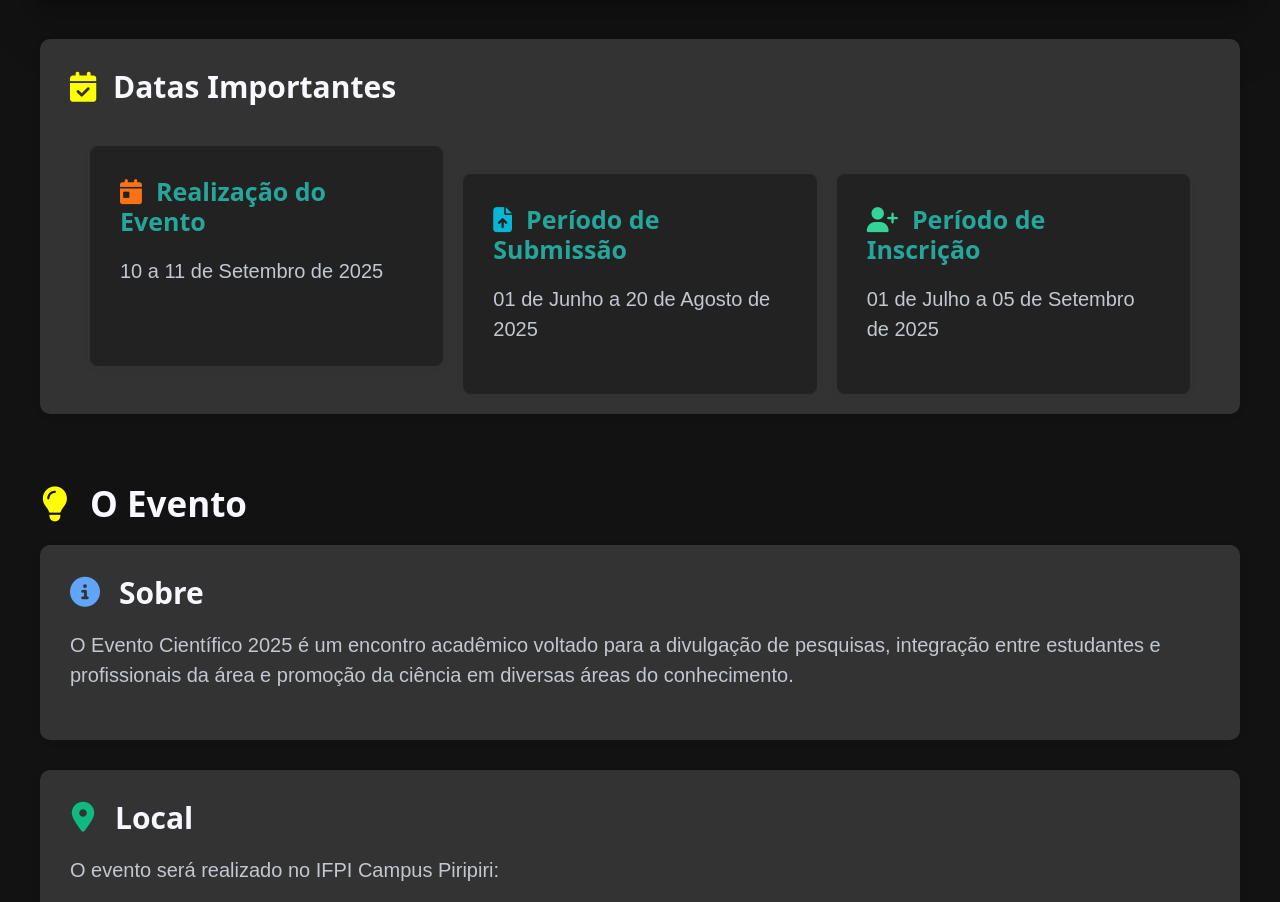
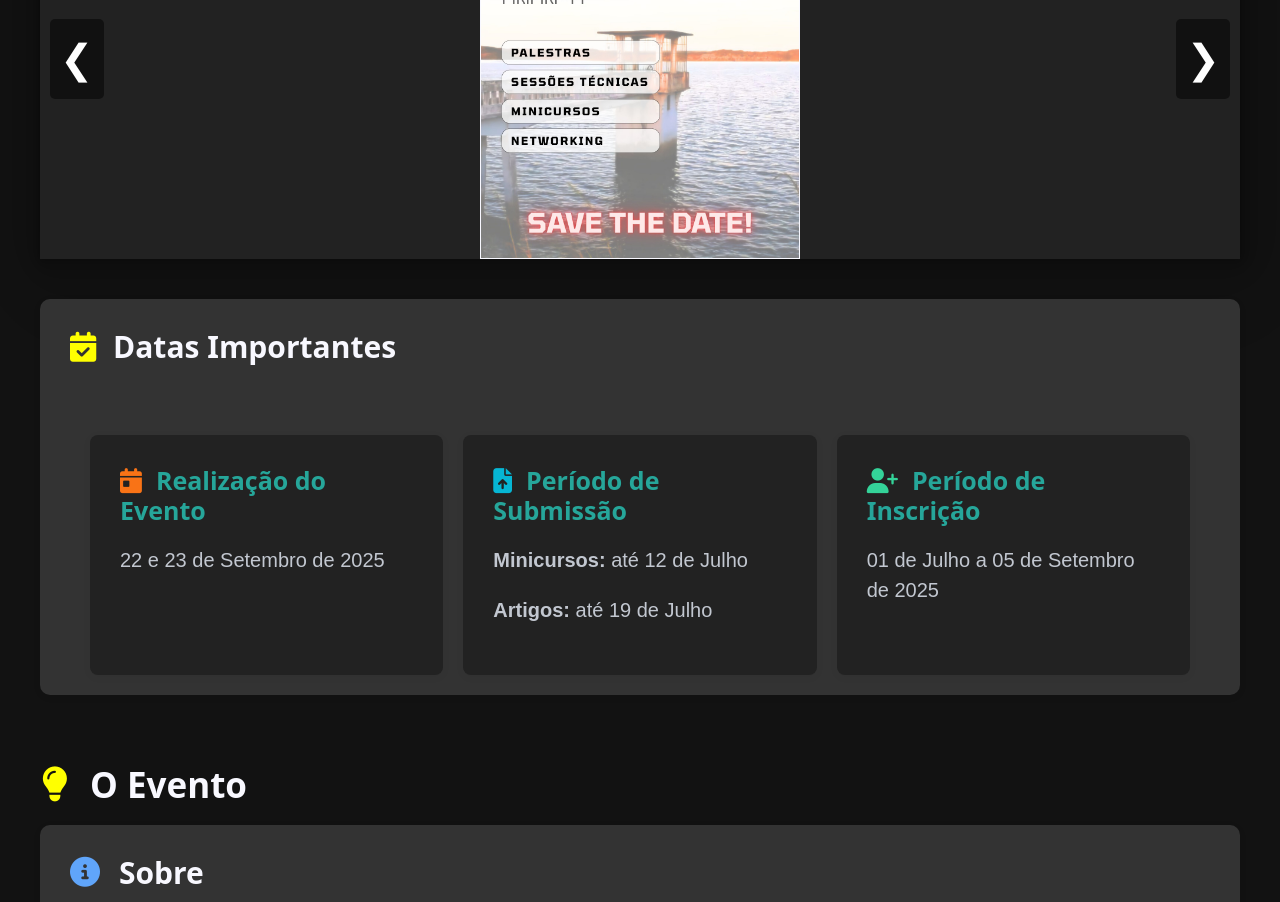
Before and after one commit to maykolsampaio/codec-pi, a Flask app: page / in a window 1280 px wide. Shown: the part 531-1433 px from the top of the page. Run offline with Flask 3, Linux system fonts and the light colour scheme; some libraries are stand-ins or nearby versions.

Commit message:
exclusão de arquivos desnecessários e inclusão do logo do evento e banners.

```diff
--- a/main.py
+++ b/flask_app.py
@@ -83,7 +83,7 @@ def enviar_mensagem():
 
 
 def main():
-    app.run(port=int(os.environ.get("PORT", 80)))
+    app.run(port=int(os.environ.get("PORT", 5000)))
 
 
 if __name__ == "__main__":
--- a/requirements.txt
+++ b/requirements.txt
@@ -8,3 +8,4 @@ jsonify
 requests
 flask-cors
 python-dotenv
+build
--- a/static/style.css
+++ b/static/style.css
@@ -58,6 +58,7 @@ html {
   --text-color-hover: #f8f8ff;
   --hd-color: #1f6389;
   --day-bg: #333;
+  --logo: url("/static/images/codec-white.png");
   --section-bg: #222;
   /* Fundo de sessão um pouco mais claro que day-bg */
   --theme-color: yellow;
@@ -319,23 +329,35 @@ header ul {
 }
 
 .carousel {
-  display: flex;
   transition: transform 0.5s ease-in-out;
   width: 100%;
 }
 
 .carousel-slide {
+  /*
   min-width: 100%;
+  background-position: center;
+  background-repeat: no-repeat;
+  background-size: cover;
+  */
+  display: none;
+  justify-content: center;
+  align-items: center;
   height: 400px;
-  background-size: cover;
-  background-position: center;
   position: relative;
-  display: none;
-  border-radius: 10px;
+  background-color: var(--section-bg); /* cor de fundo para evitar transparência */
+}
+
+.carousel-slide img {
+  height: 100%;
+  width: auto;
+  border: 1px solid var(--text-color);
+  object-fit: contain;
 }
 
 .carousel-slide.active {
-  display: block;
+  /*display: block; */
+  display: flex;
 }
 
 .carousel-caption {
--- a/templates/index.html
+++ b/templates/index.html
@@ -22,10 +22,8 @@
 <body>
 
   <header>
-    <nav>
-      <ul>
-        <li class="secondary"><a href="#inicio">CODEC-PI 2025</a></li>
-      </ul>
+     <img src="static/images/codec.png" alt="Logo do Evento" width="20%" height="auto" style="margin-right: 10px;">
+     <nav>
       <ul class="menu-desktop">
         <li><a href="#inicio" class="nav-link"><i class="fa-solid fa-home icon-nav icon-nav-home"></i> Início</a></li>
         <li>
@@ -150,27 +148,26 @@
   </header>
 
   <main class="container">
+    <center><div class="logo-header">
+    </div>
+    <h2>Congresso de Desenvolvimento de Sistemas e Computação</h2></center>
     <section id="inicio" class="banner-section">
       <article class="banners">
         <div class="carousel-container">
           <div class="carousel" id="carousel">
-            <div class="carousel-slide active" style="background-image: url('https://dynamic-media-cdn.tripadvisor.com/media/photo-o/0f/3b/c2/a6/lugar-mais-bonito-de.jpg?w=900&h=-1&s=1');">
+            <div class="carousel-slide active">
+              <img src="{{ url_for('static', filename='images/banner01.jpeg') }}" alt="Banner 1">
+               <!--
               <div class="carousel-caption">
-                <h2>Piripiri-PI</h2>
-                <p>Caldeirão e seu cartão postal</p>
-              </div>
+                <h2></h2>
+                <p></p>
+              </div>  -->
             </div>
-            <div class="carousel-slide" style="background-image: url('https://encrypted-tbn0.gstatic.com/images?q=tbn:ANd9GcRvKLuI8xIY3a6dpF9lbc5QW4yHUbydksomEQ&s');">
-              <div class="carousel-caption">
-                <h2>Piripiri - IFPI Campus Piripiri</h2>
-                <p>Local do Evento</p>
-              </div>
+            <div class="carousel-slide">
+              <img src="{{ url_for('static', filename='images/banner01.jpeg') }}" alt="Banner 1">
             </div>
-            <div class="carousel-slide" style="background-image: url('https://encrypted-tbn0.gstatic.com/images?q=tbn:ANd9GcTqfrPjw5jlzmpAcxhA3H-gFoHa9IaVHq9iHw&s');">
-              <div class="carousel-caption">
-                <h2>CODEC-PI 2025</h2>
-                <p>Congresso de Desenvolvimento Científico e Tecnológico do IFPI</p>
-              </div>
+            <div class="carousel-slide">
+              <img src="{{ url_for('static', filename='images/banner03.jpeg') }}" alt="Banner 3">
             </div>
           </div>
 
@@ -183,11 +180,12 @@
         <div class="important-dates">
           <div class="date-card">
             <h4><i class="fa-solid fa-calendar-day icon-card icon-card-eventdate"></i> Realização do Evento</h4>
-            <p>10 a 11 de Setembro de 2025</p>
+            <p>22 e 23 de Setembro de 2025</p>
           </div>
           <div class="date-card">
             <h4><i class="fa-solid fa-file-upload icon-card icon-card-submissiondate"></i> Período de Submissão</h4>
-            <p>01 de Junho a 20 de Agosto de 2025</p>
+            <p><strong>Minicursos: </strong>até 12 de Julho</p>
+            <p><strong>Artigos: </strong> até 19 de Julho</p>
           </div>
           <div class="date-card">
             <h4><i class="fa-solid fa-user-plus icon-card icon-card-regdate"></i> Período de Inscrição</h4>
```
Also changed, not shown: other parts of static/style.css (+73 -38 lines), static/images/banner01.jpeg (added), static/images/banner02.jpeg (added), static/images/banner03.jpeg (added), static/images/codec-white.png (added), static/images/codec.png (added), 1 other file.
